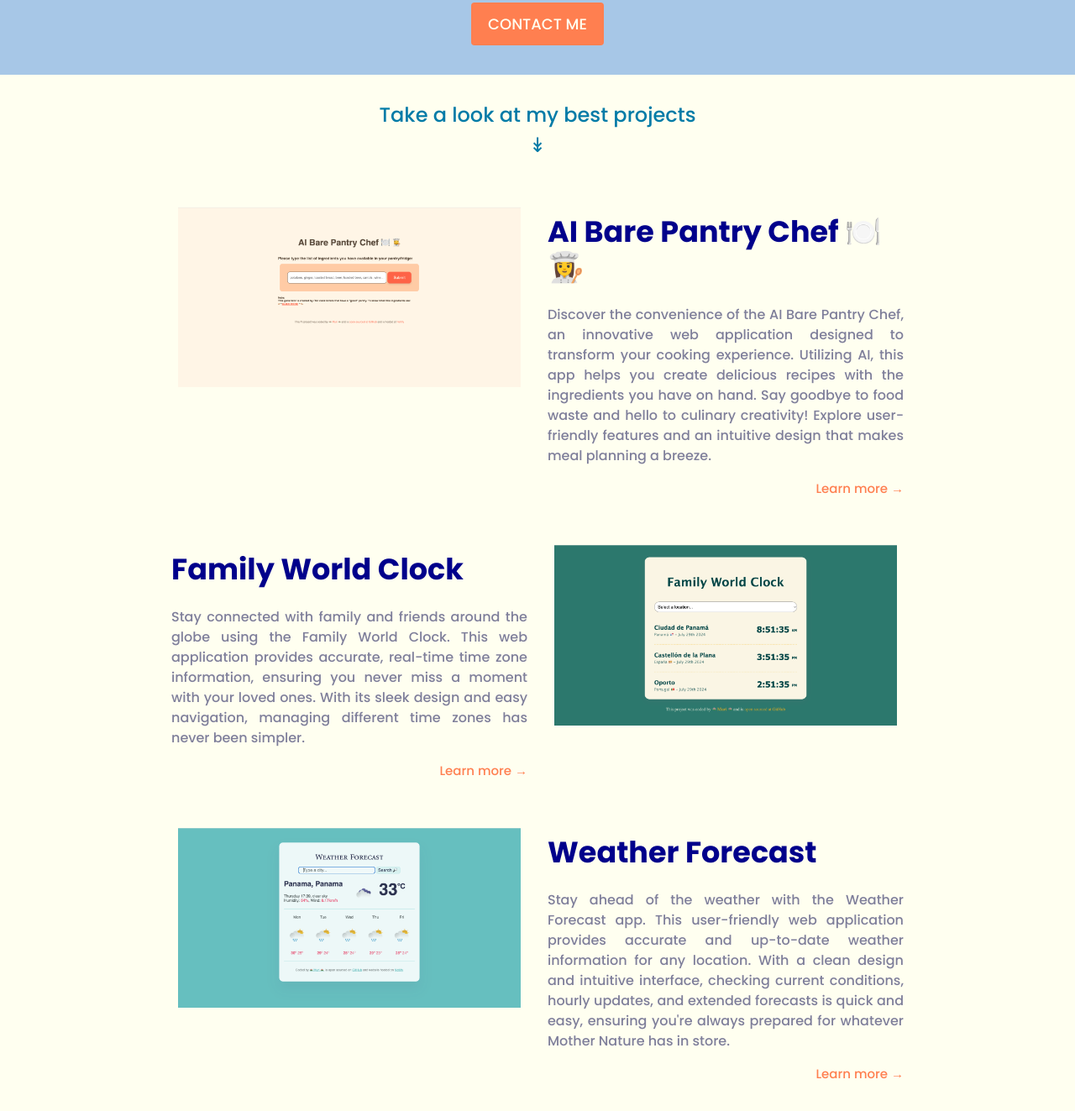
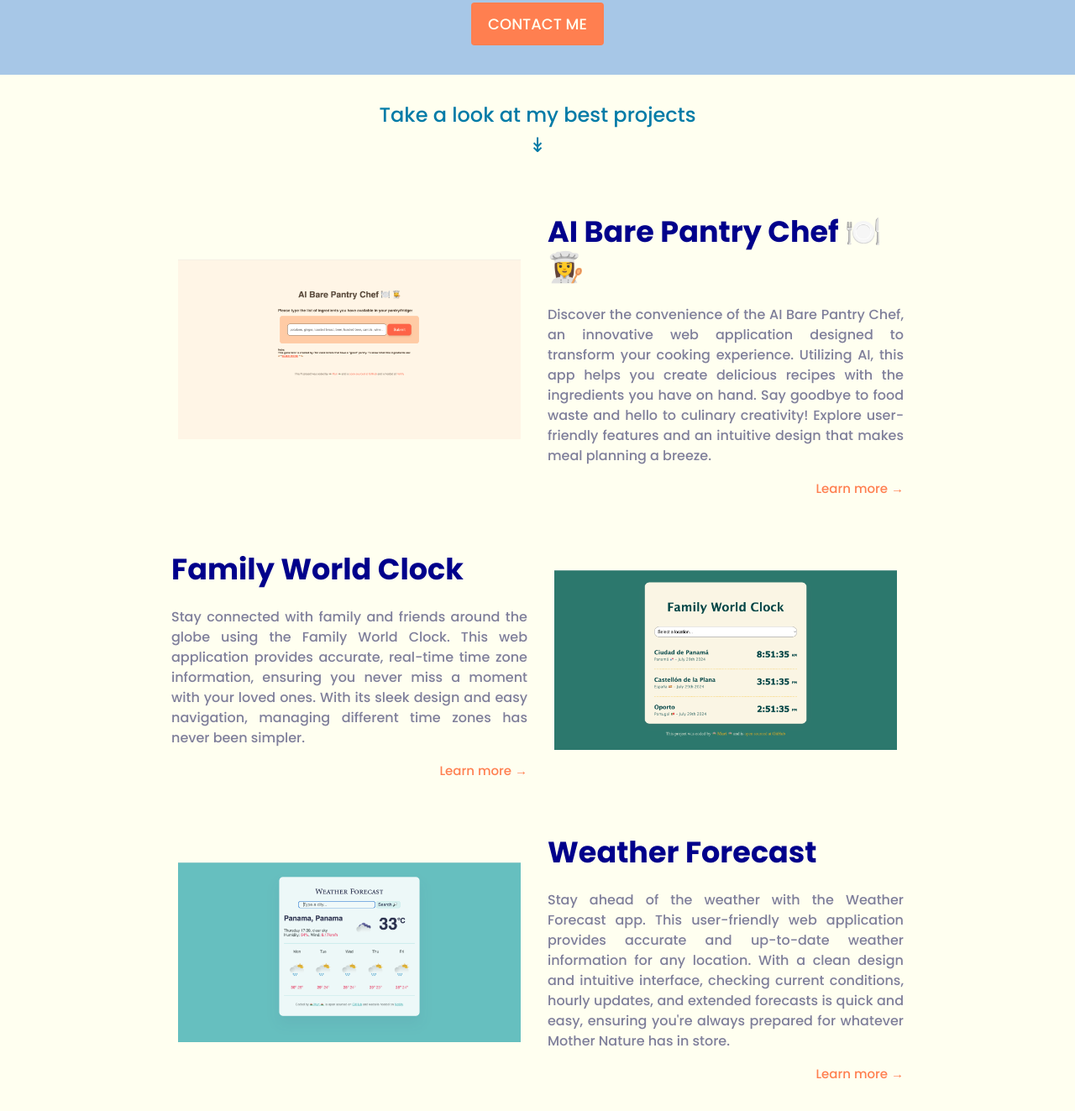
Before and after one commit to MurielCristina/Personal-Portfolio, a plain HTML site: page index.html in a window 1280 px wide. Shown: the part 541-1864 px from the top of the page at 84% size. Drawn offline with nearby package versions, Linux system fonts and the light colour scheme; a web font is replaced by a local one.

Commit message:
Responsive for small devices
featured project section

```diff
--- a/css/style.css
+++ b/css/style.css
@@ -69,17 +69,6 @@ a:hover {
   margin-bottom: 10px;
   color: var(--color-text);
 }
-@media (max-width: 850px) {
-  .introduction h3 {
-    font-size: 28px;
-  }
-  .introduction h1 {
-    font-size: 38px;
-  }
-  .introduction h2 {
-    font-size: 22px;
-  }
-}
 .primary-button {
   border-radius: 4px;
   margin: 20px;
@@ -123,3 +112,25 @@ a:hover {
 .featured-project a:hover {
   color: var(--color-highlights2);
 }
+@media (max-width: 850px) {
+  .introduction h3 {
+    font-size: 28px;
+  }
+  .introduction h1 {
+    font-size: 38px;
+  }
+  .introduction h2 {
+    font-size: 22px;
+  }
+  .featured-project h6 {
+    font-size: 25px;
+    text-align: center;
+  }
+  .featured-project p {
+    font-size: 12px;
+    text-align: center;
+  }
+  .featured-project a {
+    font-size: 11px;
+  }
+}
--- a/index.html
+++ b/index.html
@@ -44,7 +44,14 @@
       <main id="featured-project" class="featured-project">
         <div class="container mt-5">
           <div class="row mb-5">
-            <div class="col-sm-6">
+            <div
+              class="col-sm-6"
+              style="
+                display: flex;
+                align-items: center;
+                justify-content: center;
+              "
+            >
               <img
                 src="/images/AI Bare Pantry Chef.png"
                 alt="View of 'AI Bare Pantry Chef'"
@@ -79,7 +86,14 @@
               </p>
               <a href="#">Learn more →</a>
             </div>
-            <div class="col-sm-6">
+            <div
+              class="col-sm-6"
+              style="
+                display: flex;
+                align-items: center;
+                justify-content: center;
+              "
+            >
               <img
                 src="/images/Family World Clock.png"
                 alt="View of 'Family world clock'"
@@ -89,7 +103,14 @@
           </div>
 
           <div class="row mb-5">
-            <div class="col-sm-6">
+            <div
+              class="col-sm-6"
+              style="
+                display: flex;
+                align-items: center;
+                justify-content: center;
+              "
+            >
               <img
                 src="/images/Weather Forecast.png"
                 alt="View of 'Weather forecast'"
```
